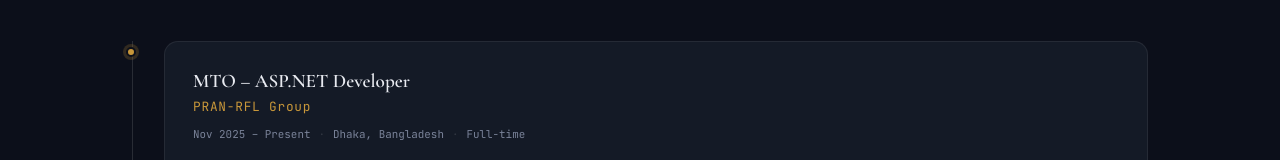
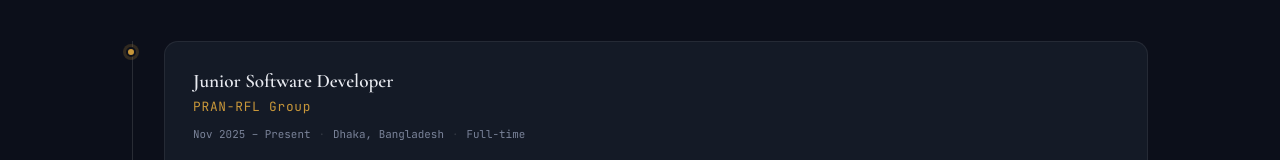
Before and after one commit to mdoman765/oman-portfolio, an Angular app: page /experience in a window 1280 px wide. Shown: the part 290-450 px from the top of the page. Built offline with nearby package versions, Linux system fonts and the light colour scheme; a web font is replaced by a local one.

Commit message:
designation

```diff
--- a/src/app/components/experience/experience.ts
+++ b/src/app/components/experience/experience.ts
@@ -10,7 +10,7 @@ export class Experience {
   jobs = [
     {
       company: 'PRAN-RFL Group',
-      role: 'MTO – ASP.NET Developer',
+      role: 'Junior Software Developer',
       period: 'Nov 2025 – Present',
       location: 'Dhaka, Bangladesh',
       type: 'Full-time',
```
